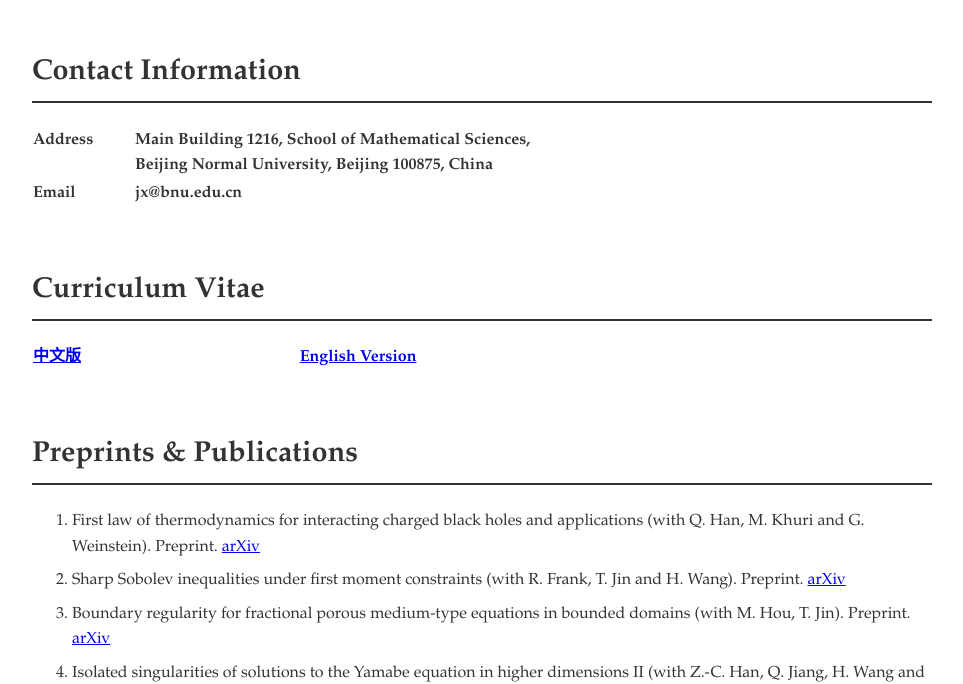
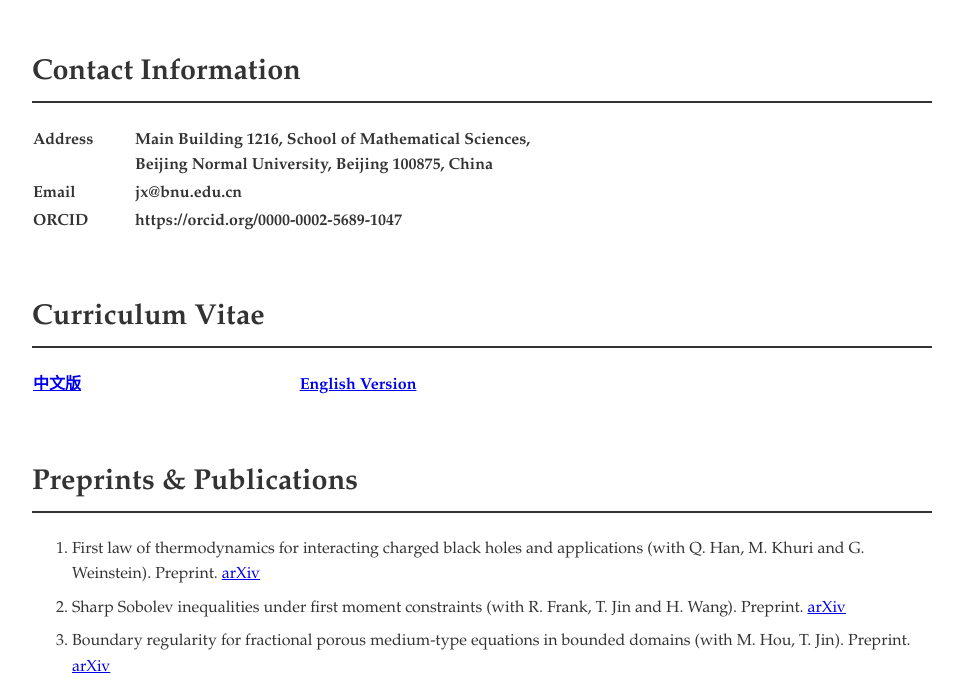
Before and after one commit to JingangXiong/homepage, a plain HTML site: page index.html in a window 1280 px wide. Shown: the part 121-805 px from the top of the page, without its empty margins (158-1121 px from the left). Drawn offline with Linux system fonts and the light colour scheme.

Commit message:
Add ORCID information to index.html

```diff
--- a/index.html
+++ b/index.html
@@ -73,6 +73,10 @@
                     <tr>
                         <td><b>Email</b></td>
                         <td><b>jx@bnu.edu.cn</b></td>
+                    </tr>
+					<tr>
+                        <td><b>ORCID</b></td>
+                        <td><b>https://orcid.org/0000-0002-5689-1047</b></td>
                     </tr>
                 </table>
             </section>
```
